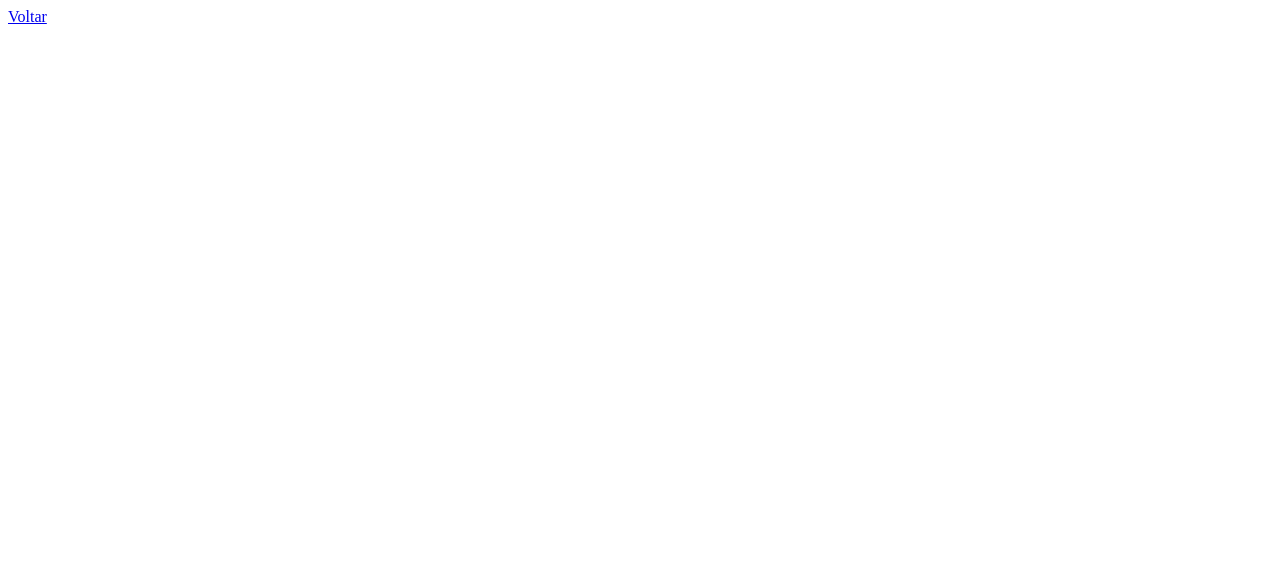
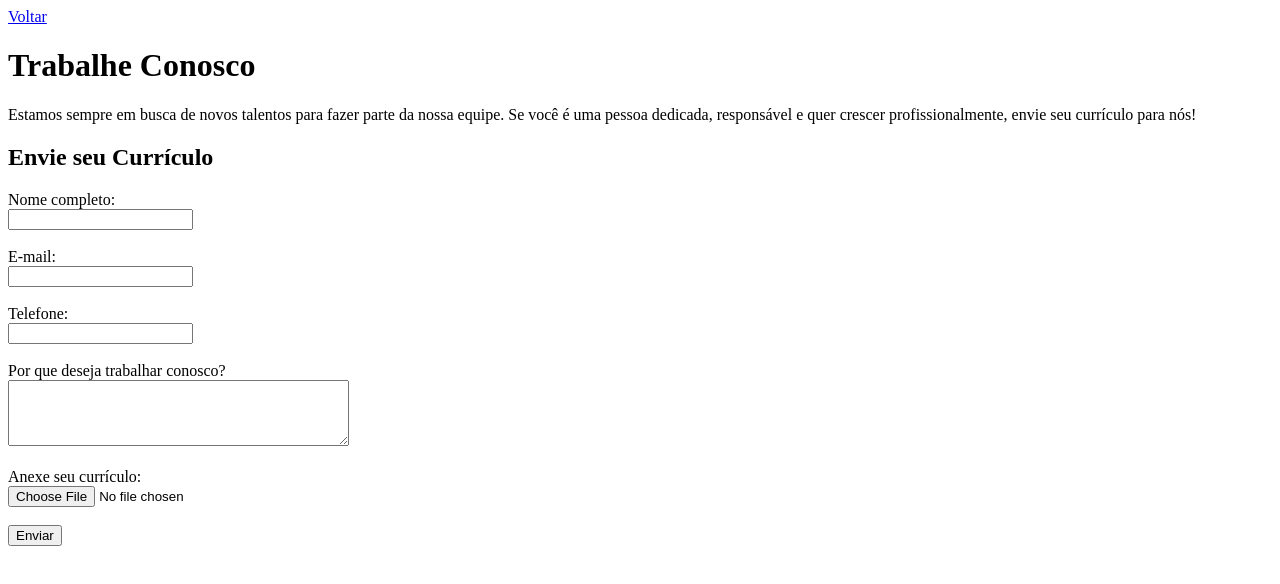
Before and after one commit to LeticiaCardos0/super-dev8-curso-html-trabalho, a plain HTML site: page paginas/trabalhe-conosco.html in a window 1280 px wide. Drawn offline with Linux system fonts and the light colour scheme.

Commit message:
trabalhe conosco

```diff
--- a/paginas/trabalhe-conosco.html
+++ b/paginas/trabalhe-conosco.html
@@ -8,5 +8,30 @@
 <body>
     <a href="../index.html">Voltar</a>
 
+    <h1>Trabalhe Conosco</h1>
+    <p>Estamos sempre em busca de novos talentos para fazer parte da nossa equipe. Se você é uma pessoa dedicada, responsável e quer crescer profissionalmente, envie seu currículo para nós!</p>
+
+    <h2>Envie seu Currículo</h2>
+    <form action="#" method="post">
+        <label for="nome">Nome completo:</label><br>
+        <input type="text" id="nome" name="nome" required><br><br>
+
+        <label for="email">E-mail:</label><br>
+        <input type="email" id="email" name="email" required><br><br>
+
+        <label for="telefone">Telefone:</label><br>
+        <input type="tel" id="telefone" name="telefone"><br><br>
+
+        <label for="mensagem">Por que deseja trabalhar conosco?</label><br>
+        <textarea id="mensagem" name="mensagem" rows="4" cols="40"></textarea><br><br>
+
+        <label for="curriculo">Anexe seu currículo:</label><br>
+        <input type="file" id="curriculo" name="curriculo" accept=".pdf,.doc,.docx"><br><br>
+
+        <button type="submit">Enviar</button>
+    </form>
 </body>
 </html>
+
+</body>
+</html>
```
